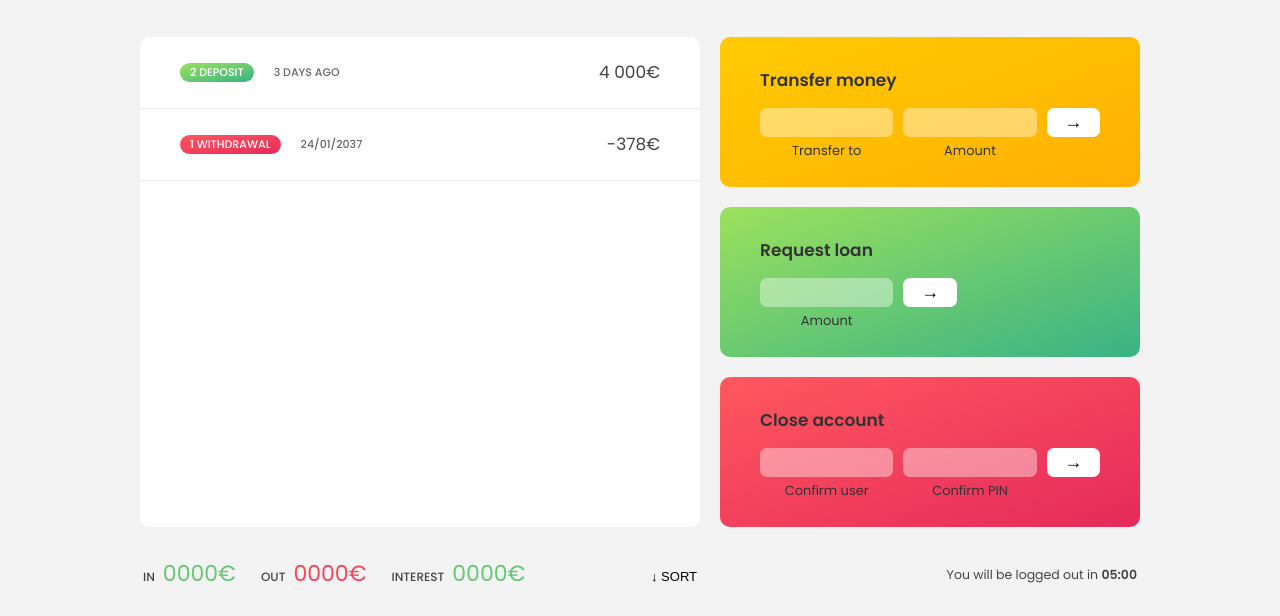
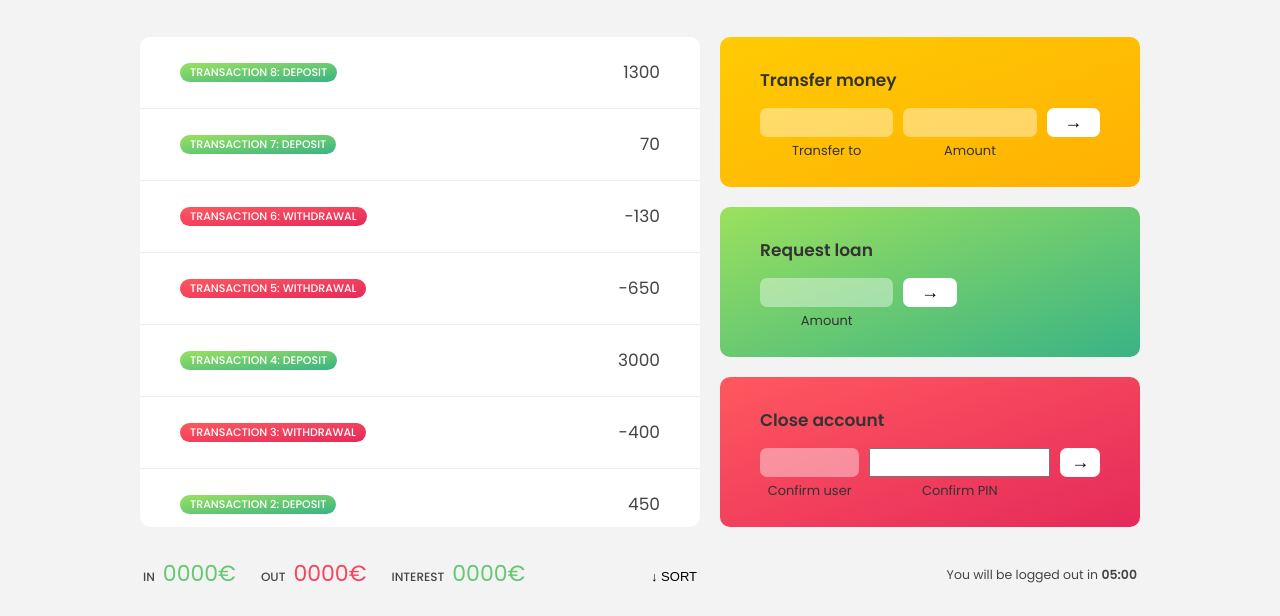
Before and after one commit to nathan-obace/lim-bankig, a plain HTML site: page index.html in a window 1280 px wide. Shown: the part 184-800 px from the top of the page. Drawn offline with Linux system fonts and the light colour scheme.

Commit message:
Add: Display transactions

```diff
--- a/index.html
+++ b/index.html
@@ -102,11 +102,7 @@
         <h2>Close account</h2>
         <form class="form form--close">
           <input type="text" class="form__input form__input--user" />
-          <input
-            type="password"
-            maxlength="6"
-            class="form__input form__input--pin"
-          />
+          <input type="password" maxlength="6" />
           <button class="form__btn form__btn--close">&rarr;</button>
           <label class="form__label">Confirm user</label>
           <label class="form__label">Confirm PIN</label>
--- /dev/null
+++ b/script.js
@@ -0,0 +1,80 @@
+"use strict";
+
+// Data
+const account1 = {
+  owner: "Nathan  Ateng",
+  movements: [200, 450, -400, 3000, -650, -130, 70, 1300],
+  interestRate: 1.2, // %
+  pin: 1111,
+};
+
+const account2 = {
+  owner: "Julias Kamara",
+  movements: [5000, 3400, -150, -790, -3210, -1000, 8500, -30],
+  interestRate: 1.5,
+  pin: 2222,
+};
+
+const account3 = {
+  owner: "David Akwang",
+  movements: [200, -200, 340, -300, -20, 50, 400, -460],
+  interestRate: 0.7,
+  pin: 3333,
+};
+
+const account4 = {
+  owner: "Amos Aine",
+  movements: [430, 1000, 700, 50, 90],
+  interestRate: 1,
+  pin: 4444,
+};
+
+const accounts = [account1, account2, account3, account4];
+
+//  Selecting Elements
+const labelWelcome = document.querySelector(".welcome");
+const labelDate = document.querySelector(".date");
+const labelBalance = document.querySelector(".balance__value");
+const labelSumIn = document.querySelector(".summary__value--in");
+const labelSumOut = document.querySelector(".summary__value--out");
+const labelSumInterest = document.querySelector(".summary__value--interest");
+const labelTimer = document.querySelector(".timer");
+
+const containerApp = document.querySelector(".app");
+const containerMovements = document.querySelector(".movements");
+
+const btnLogin = document.querySelector(".login__btn");
+const btnTransfer = document.querySelector(".form__btn--transfer");
+const btnLoan = document.querySelector(".form__btn--loan");
+const btnClose = document.querySelector(".form__btn--close");
+const btnSort = document.querySelector(".btn--sort");
+
+const inputLoginUsername = document.querySelector(".login__input--user");
+const inputLoginPin = document.querySelector(".login__input--pin");
+const inputTransferTo = document.querySelector(".form__input--to");
+const inputTransferAmount = document.querySelector(".form__input--amount");
+const inputLoanAmount = document.querySelector(".form__input--loan-amount");
+const inputCloseUsername = document.querySelector(".form__input--user");
+const inputClosePin = document.querySelector(".form__input--pin");
+
+// Display movements(transactions)
+const displayMovements = function (movements) {
+  // Set containMoventes to empty string
+  // Its starts the transactions from the index and removes the existing ones
+  containerMovements.innerHTML = "";
+
+  movements.forEach(function (mov, i) {
+    // save movement type to a variable
+    const type = mov > 0 ? "deposit" : "withdrawal";
+    const html = `
+    <div class="movements__row">
+      <div class="movements__type movements__type--${type}"> Transaction ${
+      i + 1
+    }: ${type}</div>
+        <div class="movements__value">${mov}</div>
+</div>
+`;
+    containerMovements.insertAdjacentHTML("afterbegin", html);
+  });
+};
+displayMovements(account1.movements);
```
